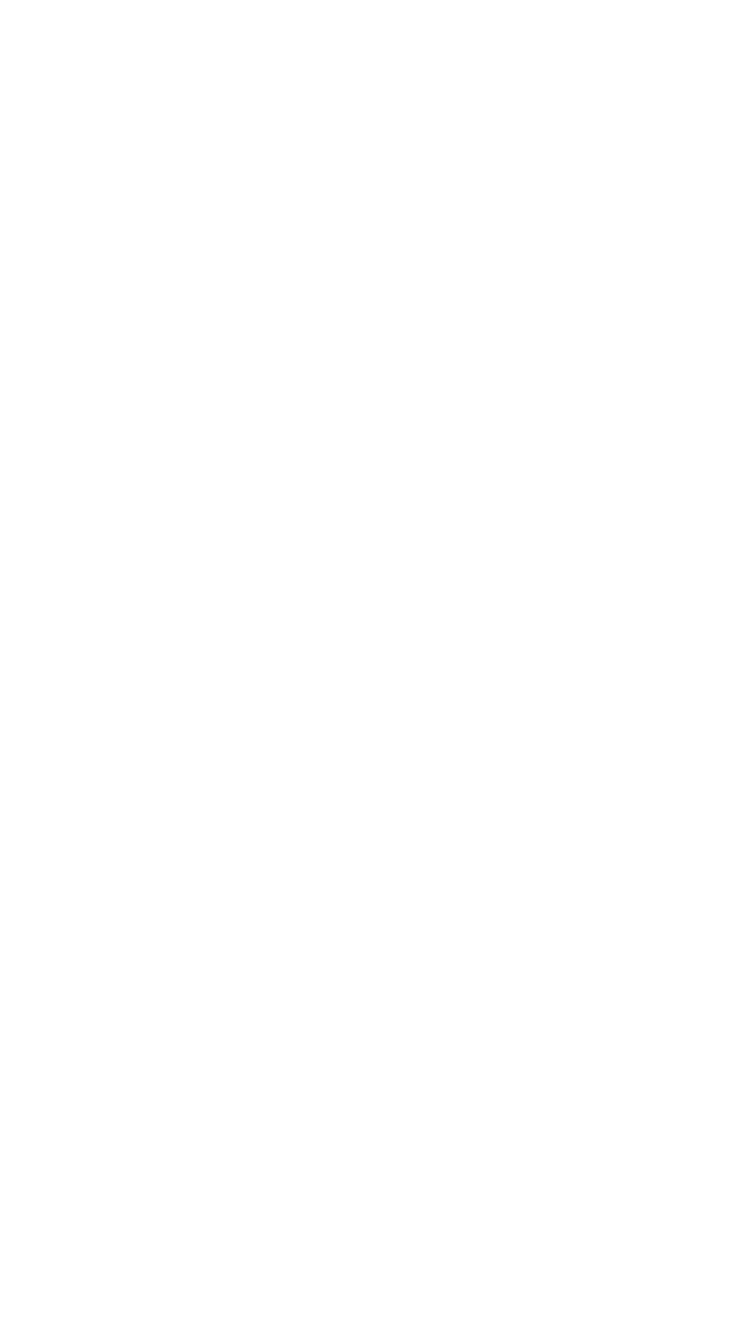
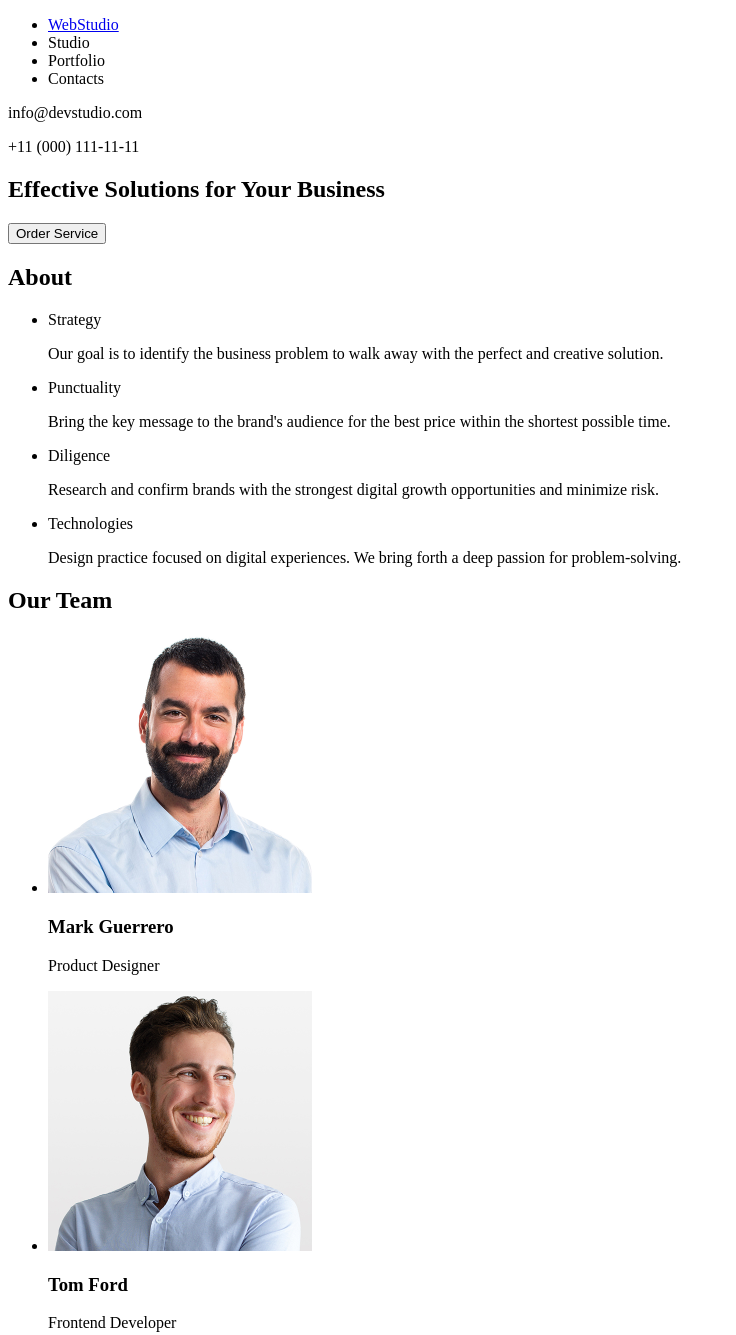
Before and after one commit to EgorZaporozhan/goit-markup-hw-01, a plain HTML site: page index.html in a window 1280 px wide. Shown: the top 1335 px of the page, without its empty margins (0-736 px from the left). Before the commit the page ends 800 px from the top, so only its background shows below. Drawn offline with Linux system fonts and the light colour scheme.

Commit message:
Add all sections and images

```diff
--- a/index.html
+++ b/index.html
@@ -5,5 +5,113 @@
     <meta name="viewport" content="width=device-width, initial-scale=1.0" />
     <title>Document</title>
   </head>
-  <body></body>
+  <body>
+    <header>
+      <nav>
+        <ul>
+          <li>
+            <a href="/">WebStudio</a>
+          </li>
+          <li>Studio</li>
+          <li>Portfolio</li>
+          <li>Contacts</li>
+        </ul>
+      </nav>
+      <p>info@devstudio.com</p>
+      <p>+11 (000) 111-11-11</p>
+    </header>
+    <main>
+      <section>
+        <h1>Effective Solutions for Your Business</h1>
+        <button type="button">Order Service</button>
+      </section>
+      <section>
+        <h2>About</h2>
+        <ul>
+          <li>
+            <p>Strategy</p>
+            <p>
+              Our goal is to identify the business problem to walk away with the
+              perfect and creative solution.
+            </p>
+          </li>
+          <li>
+            <p>Punctuality</p>
+            <p>
+              Bring the key message to the brand's audience for the best price
+              within the shortest possible time.
+            </p>
+          </li>
+          <li>
+            <p>Diligence</p>
+            <p>
+              Research and confirm brands with the strongest digital growth
+              opportunities and minimize risk.
+            </p>
+          </li>
+          <li>
+            <p>Technologies</p>
+            <p>
+              Design practice focused on digital experiences. We bring forth a
+              deep passion for problem-solving.
+            </p>
+          </li>
+        </ul>
+      </section>
+      <section>
+        <h2>Our Team</h2>
+        <ul>
+          <li>
+            <img
+              src="./images/img-3.jpg"
+              alt="team_mate_Mark Guerrero"
+              width="264"
+              height="260"
+            />
+            <h3>Mark Guerrero</h3>
+            <p>Product Designer</p>
+          </li>
+          <li>
+            <img
+              src="./images/img-2.jpg"
+              alt="team_mate_Tom Ford"
+              width="264"
+              height="260"
+            />
+            <h3>Tom Ford</h3>
+            <p>Frontend Developer</p>
+          </li>
+          <li>
+            <img
+              src="./images/img-1.jpg"
+              alt="team_mate_Camila Garcia"
+              width="264"
+              height="260"
+            />
+            <h3>Camila Garcia</h3>
+            <p>Marketing</p>
+          </li>
+          <li>
+            <img
+              src="./images/img.jpg"
+              alt="team_mate_Daniel Wilson"
+              width="264"
+              height="260"
+            />
+            <h3>Daniel Wilson</h3>
+            <p>UI Designer</p>
+          </li>
+        </ul>
+      </section>
+    </main>
+    <footer>
+        <ul>
+          <li>
+            <a href="/">WebStudio</a>
+          </li>
+          <li>
+            <p>Increase the flow of customers and sales for your business with digital marketing & growth solutions.</p>
+          </li>
+    </footer>
+  </body>
 </html>
```
Also changed, not shown: images/img-1.jpg (added), images/img-2.jpg (added), images/img-3.jpg (added), images/img.jpg (added).
